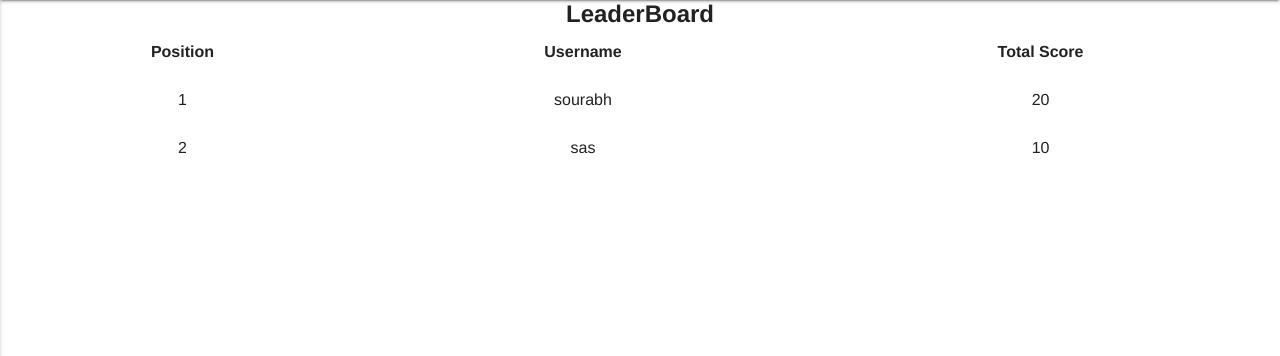
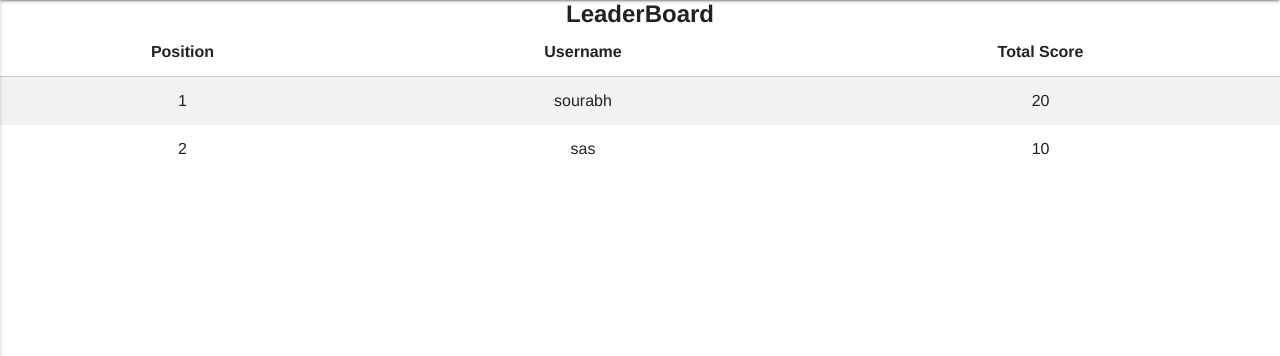
Before and after one commit to OpenWeavers/hack_it, a PHP site: page /PhpstormProjects/lboard.php in a window 1280 px wide. Shown: the part 64-420 px from the top of the page. Run offline with PHP 8.4, Linux system fonts and the light colour scheme; data comes from the database, SQL or seed files in the repository; some libraries are stand-ins or nearby versions; some web fonts are replaced.

Commit message:
Modified leaderboard table

```diff
--- a/lboard.php
+++ b/lboard.php
@@ -60,13 +60,16 @@ if($res = $con->query( $query)) {
     </div>
 </nav>
 <div class="row" id="lbrd">
-    <table class="highlight">
+    <table class="striped">
         <caption>LeaderBoard</caption>
+        <thead>
         <tr>
             <th>Position</th>
             <th>Username</th>
             <th>Total Score</th>
         </tr>
+        </thead>
+        <tbody>
         <?php
         for($i=0;$i<sizeof($data);$i++) {
             echo "<tr>";
@@ -76,6 +79,7 @@ if($res = $con->query( $query)) {
             echo "</tr>";
         }
         ?>
+        </tbody>
     </table>
 </div>
 </body>
```
